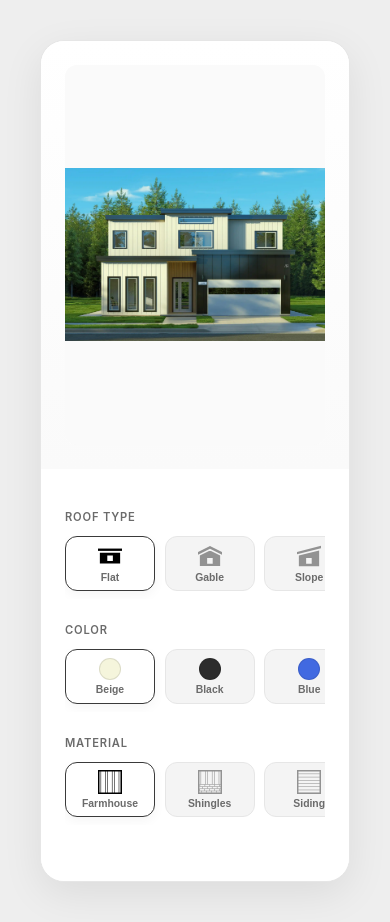
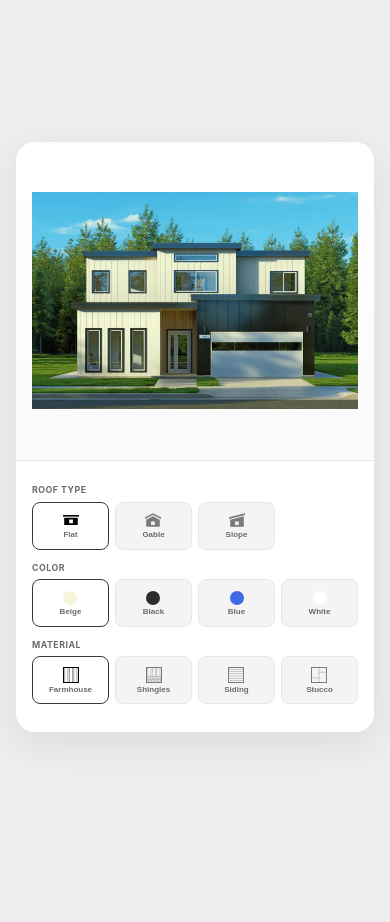
Before and after one commit to ArjunSahani/house-configurator, a Next.js app: page / in a window 390 px wide. After the commit the page ends 874 px from the top, so only its background shows below. Built offline with nearby package versions, Linux system fonts and the light colour scheme.

Commit message:
fix phones crooll

```diff
--- a/app/globals.css
+++ b/app/globals.css
@@ -9,64 +9,57 @@
   --shadow-md: 0 12px 40px rgba(0, 0, 0, 0.08);
 }
 
-/* Force light background on body */
 body {
   margin: 0;
-  background-color: #eeeeee; /* Grey backdrop */
+  background-color: #eeeeee;
   font-family: -apple-system, sans-serif;
+  overflow: hidden; /* Lock the whole screen */
 }
 
 /* ============================= */
-/* THE HUGE PADDING WRAPPER */
+/* THE WINDOW WRAPPER */
 /* ============================= */
 .window-wrapper {
-  min-height: 80vh;
+  height: 100vh;
   display: flex;
   align-items: center;
   justify-content: center;
-  padding: 40px; /* Mobile padding */
-}
-
-@media (min-width: 1024px) {
-  .window-wrapper {
-    padding: 60px 10%; /* Massive desktop padding */
-  }
+  padding: 15px;
 }
 
 /* ============================= */
-/* THE MAIN APP CONTAINER */
+/* THE MAIN APP (LOCKED 70VH) */
 /* ============================= */
 .app {
   display: flex;
   flex-direction: column;
   width: 100%;
   max-width: 1300px;
+  height: 70vh; /* Strictly compressed */
   background: var(--white);
-  border-radius: 24px;
+  border-radius: 20px;
   overflow: hidden;
   box-shadow: var(--shadow-md);
   border: 1px solid var(--border-color);
 }
 
-/* PREVIEW */
+/* PREVIEW - Flexible but shrinks */
 .preview {
-  flex: 0 0 45vh;
-  padding: 1.5rem;
+  flex: 1;
+  padding: 1rem;
   background: linear-gradient(180deg, var(--white) 0%, var(--surface) 100%);
   display: flex;
   align-items: center;
   justify-content: center;
+  min-height: 0; /* Important for flex-shrink */
 }
 
 .image-container {
   width: 100%;
   height: 100%;
-  background: var(--surface);
-  border-radius: 12px;
   display: flex;
   align-items: center;
   justify-content: center;
-  overflow: hidden;
 }
 
 .houseImage {
@@ -75,42 +68,43 @@ body {
   object-fit: contain;
 }
 
-/* CONTROLS */
+/* CONTROLS - FIXED NO SCROLL */
 .controls {
-  flex: 1;
-  padding: 2rem 1.5rem;
+  flex: 0 0 auto; /* Takes only what it needs */
+  padding: 1rem;
   background: var(--white);
-  overflow-y: auto;
+  border-top: 1px solid var(--border-color);
+  /* overflow: hidden; Removed to ensure we see the buttons */
+}
+
+.control-section {
+  margin-bottom: 0.75rem; /* Tightened for mobile */
 }
 
 h2 {
-  font-size: 0.7rem;
-  font-weight: 600;
+  font-size: 0.55rem;
+  font-weight: 700;
   text-transform: uppercase;
-  letter-spacing: 0.8px;
+  letter-spacing: 0.5px;
   color: var(--text-secondary);
-  margin-bottom: 0.75rem;
+  margin-bottom: 0.4rem;
 }
 
-.row {
-  display: flex;
-  gap: 0.6rem;
-  overflow-x: auto;
-  padding-bottom: 0.5rem;
-  scrollbar-width: none;
+/* THE GRID - NO SLIDING */
+.grid-layout {
+  display: grid;
+  grid-template-columns: repeat(4, 1fr); /* 4 across to save vertical space */
+  gap: 6px;
 }
-.row::-webkit-scrollbar { display: none; }
 
-/* BUTTONS */
+/* BUTTONS - MINI VERSION FOR MOBILE */
 .custom-button {
-  width: 90px;
-  height: 55px;
-  flex-shrink: 0;
+  width: 100%;
+  height: 48px; /* Compact height */
   background: var(--surface-soft);
   border: 1px solid var(--border-color);
-  border-radius: 12px;
+  border-radius: 8px;
   cursor: pointer;
-  transition: all 0.2s ease;
   display: flex;
   justify-content: center;
   align-items: center;
@@ -119,64 +113,69 @@ h2 {
 .custom-button.active {
   background: var(--white);
   border-color: var(--accent-color);
-  box-shadow: 0 4px 12px rgba(0,0,0,0.04);
 }
 
 .button-content {
   display: flex;
   flex-direction: column;
   align-items: center;
-  gap: 4px;
+  gap: 2px;
 }
 
 .icon-container {
-  width: 24px;
-  height: 24px;
-  filter: brightness(0) opacity(0.4); /* Locked light gray */
+  width: 16px;
+  height: 16px;
+  filter: brightness(0) opacity(0.5);
 }
 
 .custom-button.active .icon-container {
-  filter: brightness(0) opacity(1); /* Locked black */
+  filter: brightness(0) opacity(1);
 }
 
 .color-swatch {
-  width: 20px;
-  height: 20px;
+  width: 14px;
+  height: 14px;
   border-radius: 50%;
-  border: 1px solid rgba(0,0,0,0.1);
 }
 
 .label {
-  font-size: 0.65rem;
+  font-size: 0.5rem;
   font-weight: 600;
   color: var(--text-secondary);
+  white-space: nowrap;
 }
 
-/* DESKTOP RE-LAYOUT */
+/* ============================= */
+/* DESKTOP ADJUSTMENTS */
+/* ============================= */
 @media (min-width: 768px) {
   .app {
     flex-direction: row;
-    height: 75vh; /* Prevents the app from filling vertical screen */
+    height: 70vh;
   }
 
   .preview {
     flex: 1;
     border-bottom: none;
     border-right: 1px solid var(--border-color);
+    padding: 2rem;
   }
 
   .controls {
-    flex: 0 0 320px;
+    flex: 0 0 300px;
+    padding: 2rem 1.25rem;
   }
 
-  .row {
-    display: grid;
-    grid-template-columns: 1fr 1fr;
-    overflow: visible;
+  .grid-layout {
+    grid-template-columns: 1fr 1fr; /* 2 across on desktop */
+    gap: 10px;
   }
 
   .custom-button {
-    width: 100%;
-    height: 55px;
+    height: 60px;
+  }
+
+  .label {
+    font-size: 0.6rem;
   }
 }
--- a/app/page.js
+++ b/app/page.js
@@ -94,9 +94,9 @@ export default function Home() {
 /* Helper components remain the same as your provided code */
 function Section({ title, children }) {
   return (
-    <section className="control-section" style={{ marginBottom: "1.5rem" }}>
+    <section className="control-section">
       <h2>{title}</h2>
-      <div className="row">{children}</div>
+      <div className="grid-layout">{children}</div>
     </section>
   );
 }
```
